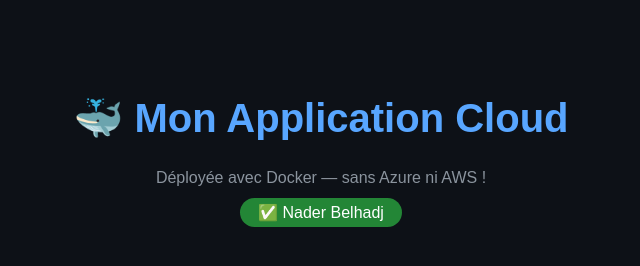
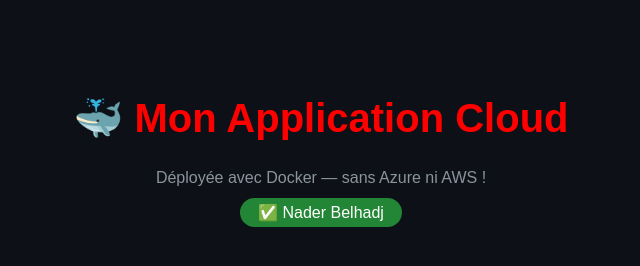
Before and after one commit to AnisDakhli1/tp-cloud-docker, a plain HTML site: page index.html in a window 1280 px wide. Shown: the whole page, without its empty margins (319-959 px from the left). Drawn offline with Linux system fonts and the light colour scheme.

Commit message:
Update title and heading color in index.html

```diff
--- a/index.html
+++ b/index.html
@@ -2,10 +2,10 @@
 <html>
 <head>
   <meta charset="utf-8">
-  <title>Mon App Cloud</title>
+  <title>Mon App Cloud Anis & Yassine</title>
   <style>
     body { font-family: sans-serif; text-align: center; padding: 60px; background: #0D1117; }
-    h1 { font-size: 2.5rem; color: #58A6FF; }
+    h1 { font-size: 2.5rem; color: #FF0000; }
     p  { color: #8B949E; }
     .badge { background: #238636; color: #fff; padding: 6px 18px; border-radius: 20px; }
   </style>
```
